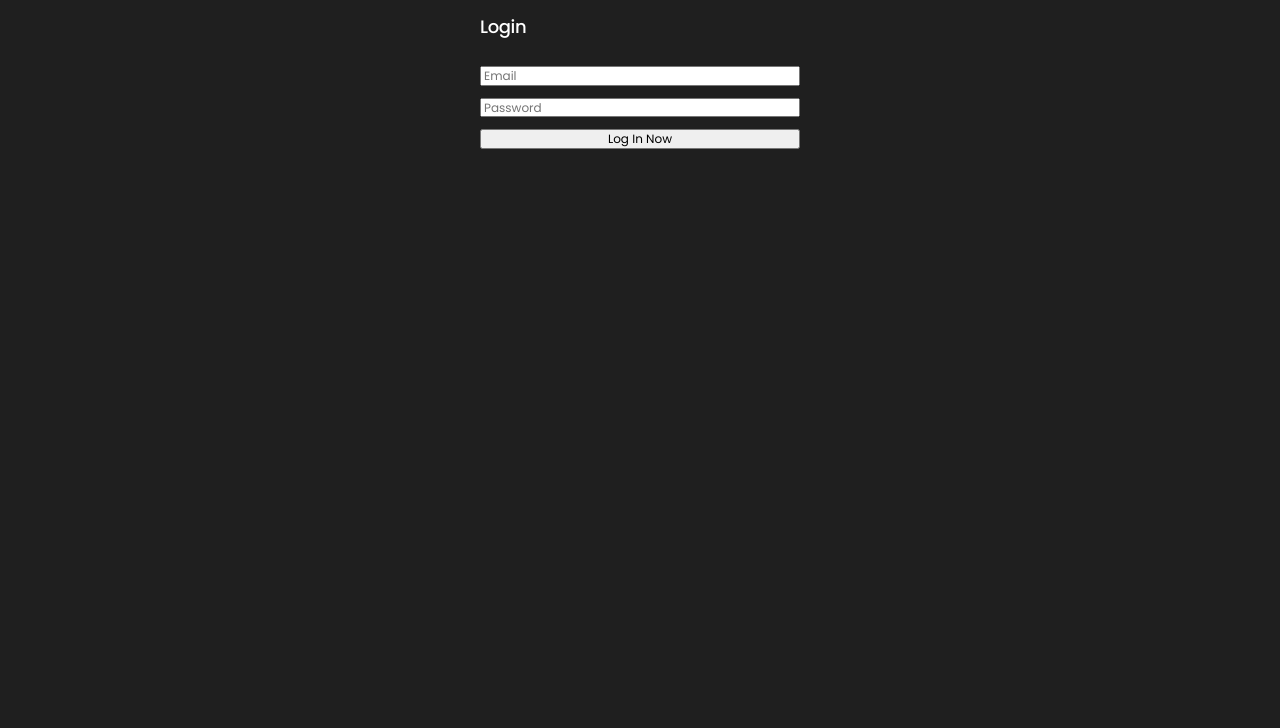
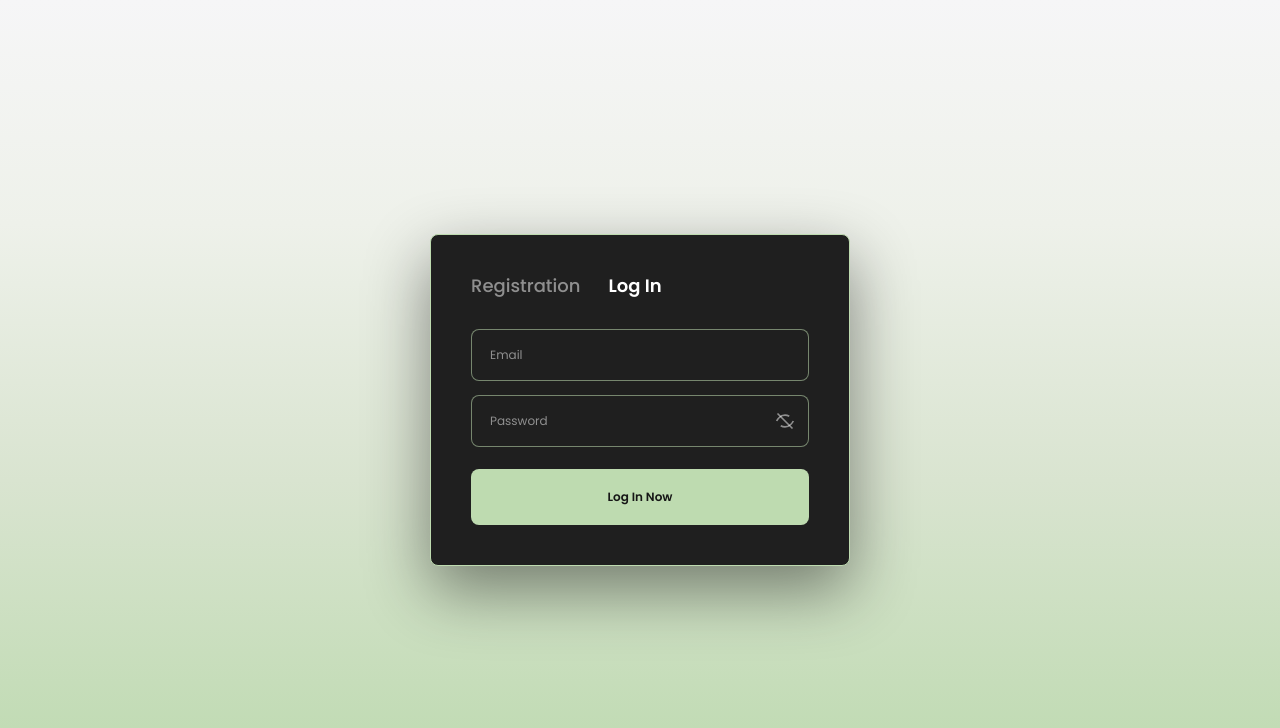
Before and after one commit to hllverel/goit-react-nodejs-taskpro, a React (Vite) app in the folder frontend/: page /auth/login in a window 1280 px wide. Shown: the top 728 px of the page. Built offline with nearby package versions, Linux system fonts and the light colour scheme; no server answers.

Commit message:
Redesign login/register pages and fix password rule
Match the login and register page style to the welcome page and stop
users from using an all-number password.

```diff
--- a/frontend/src/components/LoginForm/LoginForm.jsx
+++ b/frontend/src/components/LoginForm/LoginForm.jsx
@@ -32,7 +32,7 @@ function LoginForm() {
 
   return (
     <form className={styles.loginForm} onSubmit={handleSubmit(onSubmit)} noValidate>
-      <h2>Login</h2>
+      <h2 className={styles.visuallyHidden}>Login</h2>
 
       <div className={styles.field}>
         <input type="email" placeholder="Email" autoComplete="email" {...register('email')} />
@@ -49,7 +49,7 @@ function LoginForm() {
 
       {serverError && <p className={`${styles.error} ${styles.errorServer}`}>{serverError}</p>}
 
-      <button type="submit" disabled={isSubmitting}>
+      <button type="submit" className={styles.submit} disabled={isSubmitting}>
         Log In Now
       </button>
     </form>
--- a/frontend/src/components/LoginForm/LoginForm.module.css
+++ b/frontend/src/components/LoginForm/LoginForm.module.css
@@ -1,9 +1,19 @@
+.visuallyHidden {
+  position: absolute;
+  width: 1px;
+  height: 1px;
+  margin: -1px;
+  padding: 0;
+  overflow: hidden;
+  clip: rect(0, 0, 0, 0);
+  white-space: nowrap;
+  border: 0;
+}
+
 .loginForm {
   display: flex;
   flex-direction: column;
-  gap: 12px;
-  max-width: 320px;
-  margin: 0 auto;
+  gap: 14px;
 }
 
 .field {
@@ -11,12 +21,73 @@
   flex-direction: column;
 }
 
+.field input {
+  width: 100%;
+  height: 52px;
+  padding: 0 18px;
+  color: var(--white);
+  background: var(--background);
+  border: 1px solid rgba(190, 219, 176, 0.55);
+  border-radius: 8px;
+  font: inherit;
+  outline: none;
+  transition: border-color 0.15s ease, box-shadow 0.15s ease;
+}
+
+.field input::placeholder {
+  color: var(--dark-grey-text);
+}
+
+.field input:hover {
+  border-color: rgba(190, 219, 176, 0.8);
+}
+
+.field input:focus,
+.field input:focus-visible,
+.field input:active {
+  border-color: var(--light-green);
+  box-shadow: 0 0 0 3px rgba(190, 219, 176, 0.15);
+}
+
 .error {
-  color: #e74c3c;
+  display: block;
+  margin-top: 6px;
+  color: #e09cb5;
   font-size: 12px;
-  margin-top: 4px;
 }
 
 .errorServer {
   text-align: center;
 }
+
+.submit {
+  width: 100%;
+  height: 56px;
+  margin-top: 8px;
+  color: #161616;
+  background: var(--light-green);
+  border: 0;
+  border-radius: 8px;
+  font: inherit;
+  font-weight: 600;
+  cursor: pointer;
+  transition: background-color 0.15s ease;
+}
+
+.submit:hover:not(:disabled) {
+  background: #aed19d;
+}
+
+.submit:focus-visible {
+  outline: 2px solid var(--white);
+  outline-offset: 2px;
+}
+
+.submit:active:not(:disabled) {
+  background: var(--green);
+}
+
+.submit:disabled {
+  cursor: not-allowed;
+  opacity: 0.55;
+}
--- a/frontend/src/components/PasswordInput/PasswordInput.module.css
+++ b/frontend/src/components/PasswordInput/PasswordInput.module.css
@@ -1,31 +1,45 @@
 .passwordInput {
   position: relative;
-  display: flex;
-  flex-direction: column;
 }
 
 .passwordInput input {
-  width: 100%;
-  padding-right: 40px;
-  box-sizing: border-box;
+  padding-right: 44px;
 }
 
 .toggle {
   position: absolute;
   top: 0;
-  right: 8px;
+  right: 4px;
   bottom: 0;
   display: flex;
   align-items: center;
+  justify-content: center;
+  width: 40px;
+  padding: 0;
   background: none;
-  border: none;
+  border: 0;
+  border-radius: 6px;
+  color: var(--dark-grey-text);
   cursor: pointer;
-  color: inherit;
-  padding: 0;
+  transition: color 0.15s ease;
+}
+
+.toggle:hover {
+  color: var(--white);
+}
+
+.toggle:focus-visible {
+  outline: 2px solid var(--light-green);
+  outline-offset: -2px;
+}
+
+.toggle:active {
+  color: var(--light-green);
 }
 
 .error {
-  color: #e74c3c;
+  display: block;
+  margin-top: 6px;
+  color: #e09cb5;
   font-size: 12px;
-  margin-top: 4px;
 }
--- a/frontend/src/components/RegisterForm/RegisterForm.jsx
+++ b/frontend/src/components/RegisterForm/RegisterForm.jsx
@@ -32,7 +32,7 @@ function RegisterForm() {
 
   return (
     <form className={styles.registerForm} onSubmit={handleSubmit(onSubmit)} noValidate>
-      <h2>Registration</h2>
+      <h2 className={styles.visuallyHidden}>Registration</h2>
 
       <div className={styles.field}>
         <input type="text" placeholder="Name" autoComplete="name" {...register('name')} />
@@ -56,7 +56,7 @@ function RegisterForm() {
         <p className={`${styles.error} ${styles.errorServer}`}>{serverError}</p>
       )}
 
-      <button type="submit" disabled={isSubmitting}>
+      <button type="submit" className={styles.submit} disabled={isSubmitting}>
         Register Now
       </button>
     </form>
--- a/frontend/src/components/RegisterForm/RegisterForm.module.css
+++ b/frontend/src/components/RegisterForm/RegisterForm.module.css
@@ -1,9 +1,19 @@
+.visuallyHidden {
+  position: absolute;
+  width: 1px;
+  height: 1px;
+  margin: -1px;
+  padding: 0;
+  overflow: hidden;
+  clip: rect(0, 0, 0, 0);
+  white-space: nowrap;
+  border: 0;
+}
+
 .registerForm {
   display: flex;
   flex-direction: column;
-  gap: 12px;
-  max-width: 320px;
-  margin: 0 auto;
+  gap: 14px;
 }
 
 .field {
@@ -11,12 +21,73 @@
   flex-direction: column;
 }
 
+.field input {
+  width: 100%;
+  height: 52px;
+  padding: 0 18px;
+  color: var(--white);
+  background: var(--background);
+  border: 1px solid rgba(190, 219, 176, 0.55);
+  border-radius: 8px;
+  font: inherit;
+  outline: none;
+  transition: border-color 0.15s ease, box-shadow 0.15s ease;
+}
+
+.field input::placeholder {
+  color: var(--dark-grey-text);
+}
+
+.field input:hover {
+  border-color: rgba(190, 219, 176, 0.8);
+}
+
+.field input:focus,
+.field input:focus-visible,
+.field input:active {
+  border-color: var(--light-green);
+  box-shadow: 0 0 0 3px rgba(190, 219, 176, 0.15);
+}
+
 .error {
-  color: #e74c3c;
+  display: block;
+  margin-top: 6px;
+  color: #e09cb5;
   font-size: 12px;
-  margin-top: 4px;
 }
 
 .errorServer {
   text-align: center;
 }
+
+.submit {
+  width: 100%;
+  height: 56px;
+  margin-top: 8px;
+  color: #161616;
+  background: var(--light-green);
+  border: 0;
+  border-radius: 8px;
+  font: inherit;
+  font-weight: 600;
+  cursor: pointer;
+  transition: background-color 0.15s ease;
+}
+
+.submit:hover:not(:disabled) {
+  background: #aed19d;
+}
+
+.submit:focus-visible {
+  outline: 2px solid var(--white);
+  outline-offset: 2px;
+}
+
+.submit:active:not(:disabled) {
+  background: var(--green);
+}
+
+.submit:disabled {
+  cursor: not-allowed;
+  opacity: 0.55;
+}
--- a/frontend/src/pages/AuthPage.jsx
+++ b/frontend/src/pages/AuthPage.jsx
@@ -1,6 +1,7 @@
-import { useParams, Navigate } from 'react-router-dom';
+import { useParams, Navigate, Link } from 'react-router-dom';
 import LoginForm from '../components/LoginForm/LoginForm.jsx';
 import RegisterForm from '../components/RegisterForm/RegisterForm.jsx';
+import styles from './AuthPage.module.css';
 
 function AuthPage() {
   const { id } = useParams();
@@ -9,7 +10,30 @@ function AuthPage() {
     return <Navigate to="/auth/login" replace />;
   }
 
-  return id === 'login' ? <LoginForm /> : <RegisterForm />;
-};
+  return (
+    <main className={styles.authPage}>
+      <div className={styles.card}>
+        <nav className={styles.tabs} aria-label="Authentication">
+          <Link
+            to="/auth/register"
+            className={id === 'register' ? `${styles.tab} ${styles.tabActive}` : styles.tab}
+            aria-current={id === 'register' ? 'page' : undefined}
+          >
+            Registration
+          </Link>
+          <Link
+            to="/auth/login"
+            className={id === 'login' ? `${styles.tab} ${styles.tabActive}` : styles.tab}
+            aria-current={id === 'login' ? 'page' : undefined}
+          >
+            Log In
+          </Link>
+        </nav>
+
+        {id === 'login' ? <LoginForm /> : <RegisterForm />}
+      </div>
+    </main>
+  );
+}
 
 export default AuthPage;
--- /dev/null
+++ b/frontend/src/pages/AuthPage.module.css
@@ -0,0 +1,102 @@
+.authPage {
+  display: flex;
+  align-items: center;
+  justify-content: center;
+  min-height: 100svh;
+  padding: 24px 20px;
+  background: linear-gradient(
+    180deg,
+    #f6f6f7 0%,
+    #eef1ea 28%,
+    #d9e4d0 60%,
+    #bbd9ad 100%
+  );
+}
+
+.card {
+  width: 100%;
+  max-width: 335px;
+  padding: 24px;
+  background: var(--background);
+  border: 1px solid var(--light-green);
+  border-radius: 8px;
+  box-shadow: 0 24px 64px rgba(0, 0, 0, 0.45);
+}
+
+.tabs {
+  display: flex;
+  align-items: center;
+  gap: 24px;
+  margin-bottom: 24px;
+}
+
+.tab {
+  color: var(--dark-grey-text);
+  font-size: 16px;
+  font-weight: 500;
+  line-height: 1.2;
+  text-decoration: none;
+  cursor: pointer;
+  user-select: none;
+  -webkit-user-select: none;
+  transition: color 0.15s ease;
+}
+
+.tab:hover {
+  color: var(--white);
+}
+
+.tab:focus {
+  outline: none;
+}
+
+.tab:focus-visible {
+  outline: 2px solid var(--light-green);
+  outline-offset: 2px;
+}
+
+.tab:active {
+  color: var(--light-green);
+}
+
+.tabActive {
+  color: var(--white);
+  font-weight: 600;
+}
+
+.tabActive:hover {
+  color: var(--white);
+}
+
+@media (min-width: 375px) {
+  .card {
+    max-width: 380px;
+    padding: 32px;
+  }
+}
+
+@media (min-width: 768px) {
+  .authPage {
+    padding: 32px;
+  }
+
+  .card {
+    max-width: 420px;
+    padding: 40px;
+  }
+
+  .tabs {
+    gap: 28px;
+    margin-bottom: 32px;
+  }
+
+  .tab {
+    font-size: 18px;
+  }
+}
+
+@media (min-width: 1440px) {
+  .card {
+    max-width: 440px;
+  }
+}
--- a/frontend/src/utils/regex.js
+++ b/frontend/src/utils/regex.js
@@ -1,4 +1,4 @@
 // Mirrors backend/src/constants/index.js REGEXP — keep both in sync.
 export const EMAIL_REGEXP = /^[a-zA-Z0-9.!#$%&'*+/=?^_`{|}~-]+@[a-zA-Z0-9-]+(\.[a-zA-Z0-9-]+)+$/;
-export const PASSWORD_REGEXP = /^[!-~]{8,64}$/;
+export const PASSWORD_REGEXP = /^(?=.*[A-Za-z])[!-~]{8,64}$/;
 export const NAME_REGEXP = /^[ -~]{2,32}$/;
--- a/frontend/src/validation/authSchemas.js
+++ b/frontend/src/validation/authSchemas.js
@@ -9,7 +9,10 @@ const email = yup
 const password = yup
   .string()
   .required('Password is required')
-  .matches(PASSWORD_REGEXP, 'Password must be 8-64 characters long, with no spaces');
+  .matches(
+    PASSWORD_REGEXP,
+    'Password must be 8-64 characters, with no spaces, and include at least one letter'
+  );
 
 const name = yup
   .string()
@@ -37,7 +40,7 @@ const optionalPassword = yup
   .transform((value) => (value === '' ? undefined : value))
   .optional()
   .matches(PASSWORD_REGEXP, {
-    message: 'Password must be 8-64 characters long, with no spaces',
+    message: 'Password must be 8-64 characters, with no spaces, and include at least one letter',
     excludeEmptyString: true,
   });
 
```
Also changed, not shown: 2 other files (tests, documents, lock files or other folders).
